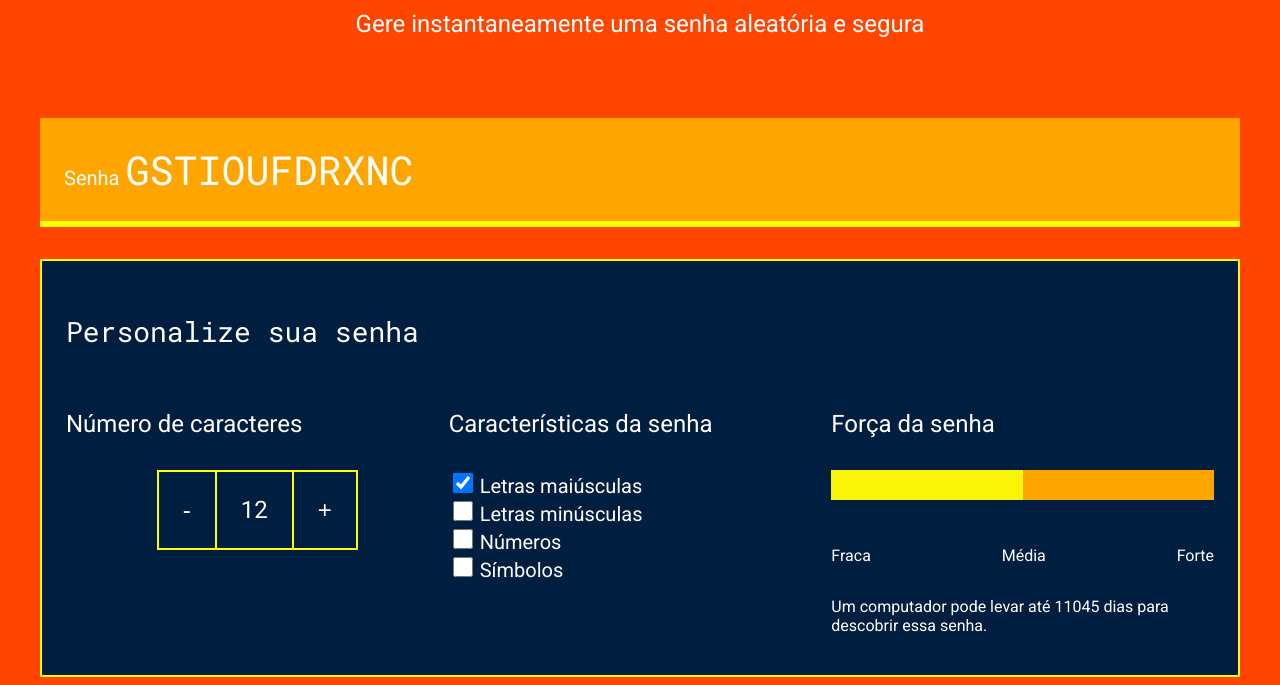
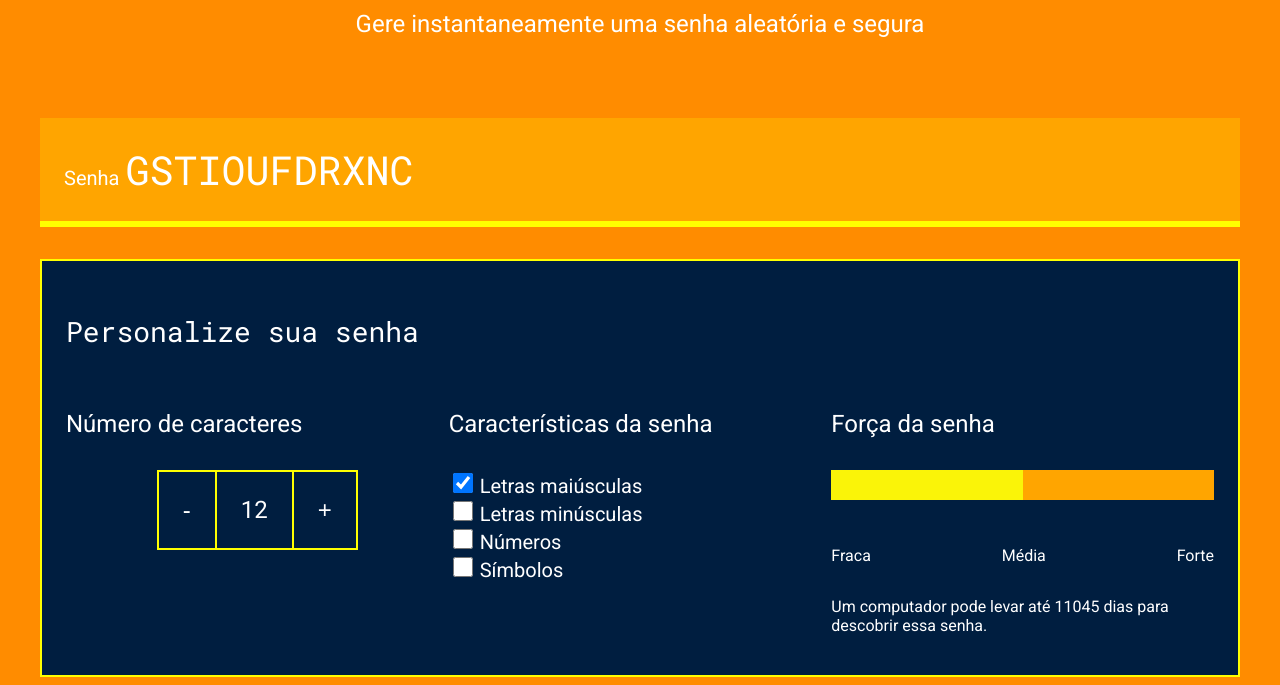
Before and after one commit to usuario303/Gerador-de-Senhas-, a plain HTML site: page index.html in a window 1280 px wide. Shown: the part 208-893 px from the top of the page. Drawn offline with Linux system fonts and the light colour scheme.

Commit message:
Update style.css

```diff
--- a/style.css
+++ b/style.css
@@ -2,7 +2,7 @@
 
 :root {
     --branco: white;
-    --cor-de-fundo: #FF4500;
+    --cor-de-fundo: #FF8C00;
     --fundo-senha: #ffA500;
     --fundo-texto: #001E40;
     --borda: #ffff00;
```
